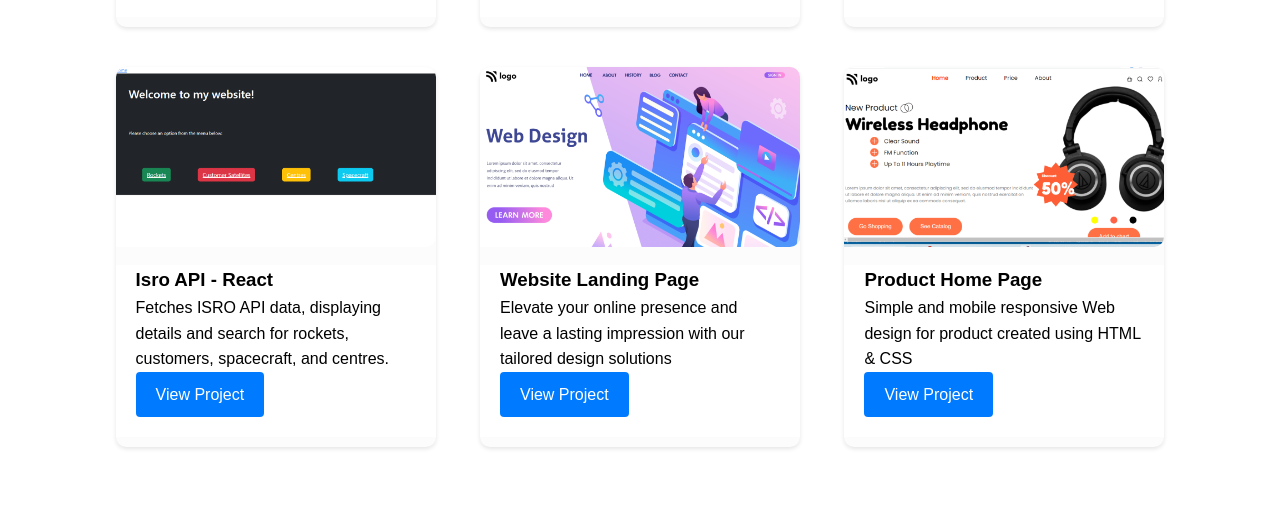
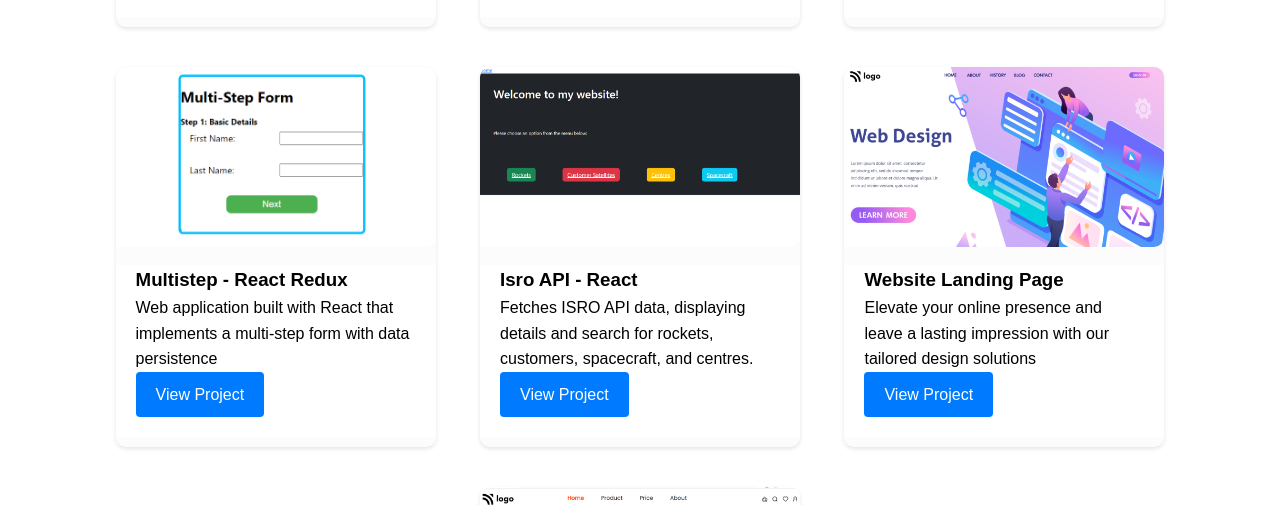
Before and after one commit to aakashkilhor/portfolio, a plain HTML site: page index.html in a window 1280 px wide. Shown: the part 1491-1996 px from the top of the page. Drawn offline with Linux system fonts and the light colour scheme.

Commit message:
multistep project added

```diff
--- a/index.html
+++ b/index.html
@@ -78,6 +78,13 @@
             <a href="https://inspiring-churros-ae6581.netlify.app/" target="_blank" class="btn">View Project</a></div>
         </div>
         <div class="project-card">
+          <img src="/assets/Multistep.png" alt="Project 10">
+          <div class="card-content">
+            <h3>Multistep - React Redux</h3>
+            <p>Web application built with React that implements a multi-step form with data persistence</p>
+            <a href="https://joyful-stroopwafel-63d0a0.netlify.app/" target="_blank" class="btn">View Project</a></div>
+        </div>
+        <div class="project-card">
           <img src="/assets/isro.png" alt="Project 9">
           <div class="card-content">
             <h3>Isro API - React</h3>
```
Also changed, not shown: assets/Multistep.png (added).
